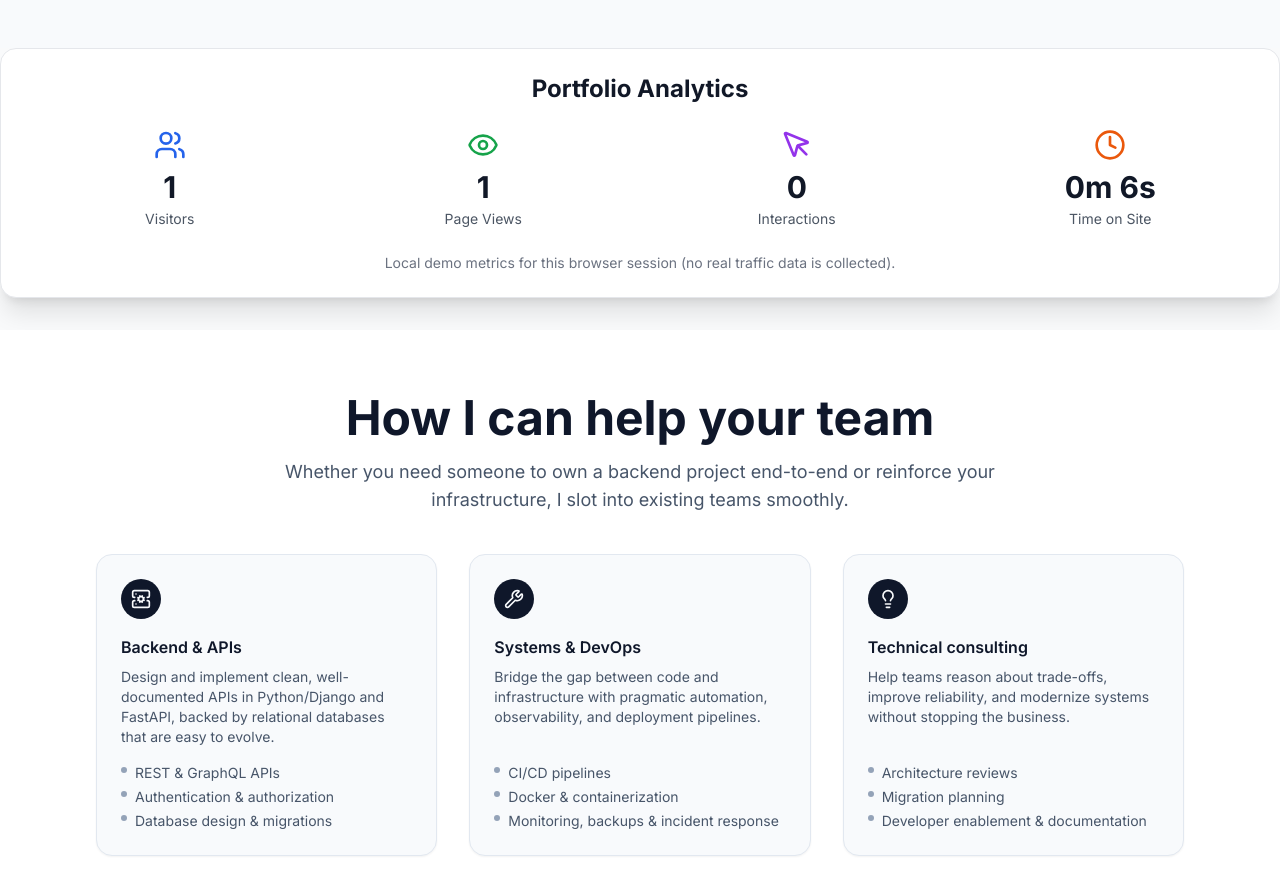
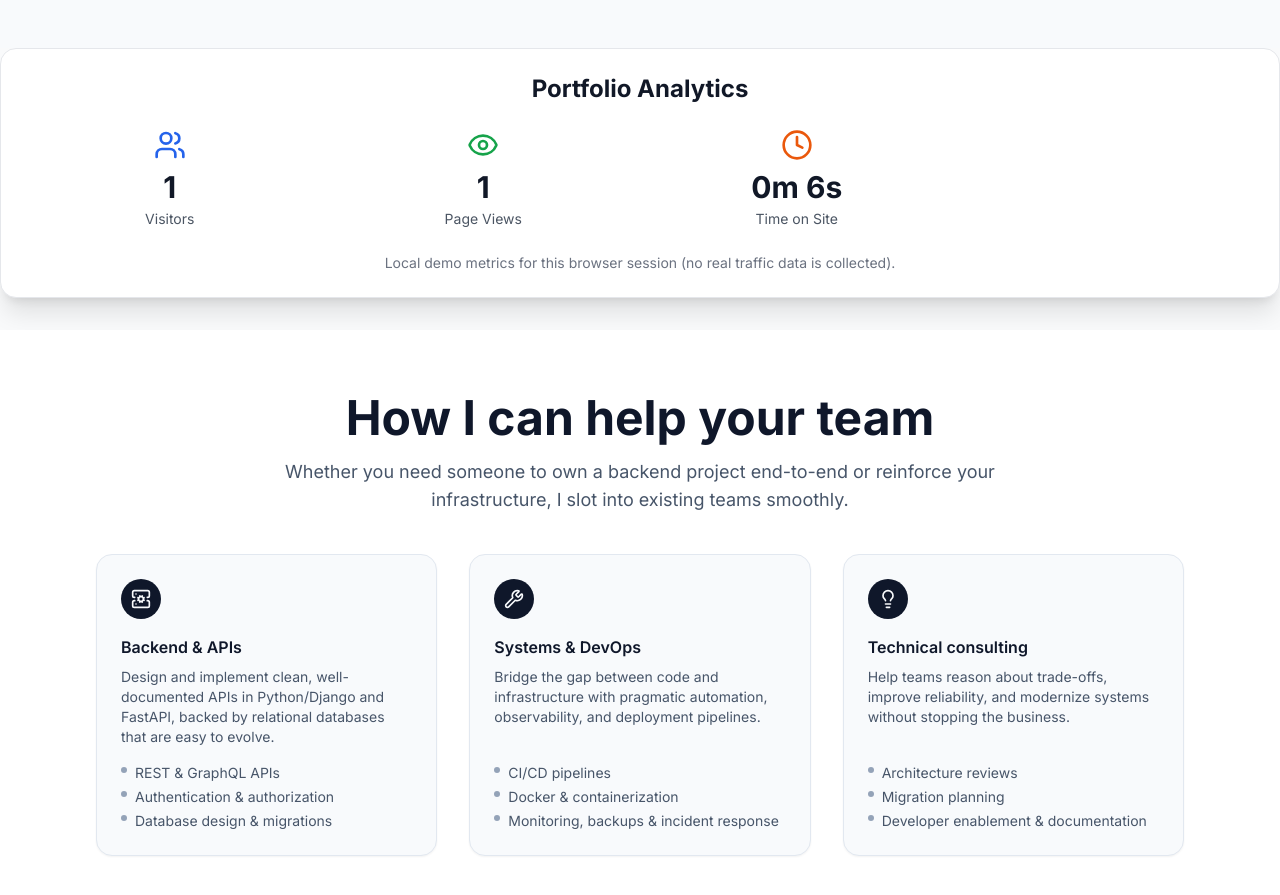
Before and after one commit to BillyMwangiDev/PORTFOLIO, a Next.js app: page / in a window 1280 px wide. Shown: the part 2920-3815 px from the top of the page. Built offline with nearby package versions, Linux system fonts and the light colour scheme.

Commit message:
chore(ci): fix Dockerfile build and gate Vercel deploy

```diff
--- a/src/components/PortfolioAnalytics.tsx
+++ b/src/components/PortfolioAnalytics.tsx
@@ -8,7 +8,6 @@ const PortfolioAnalytics = () => {
   const [analytics, setAnalytics] = useState({
     visitors: 0,
     pageViews: 0,
-    interactions: 0,
     timeOnSite: 0
   })
 
@@ -47,12 +46,6 @@ const PortfolioAnalytics = () => {
       label: 'Page Views',
       value: analytics.pageViews,
       color: 'text-green-600'
-    },
-    {
-      icon: MousePointer,
-      label: 'Interactions',
-      value: analytics.interactions,
-      color: 'text-purple-600'
     },
     {
       icon: Clock,
```
Also changed, not shown: 1 other file (tests, documents, lock files or other folders).
